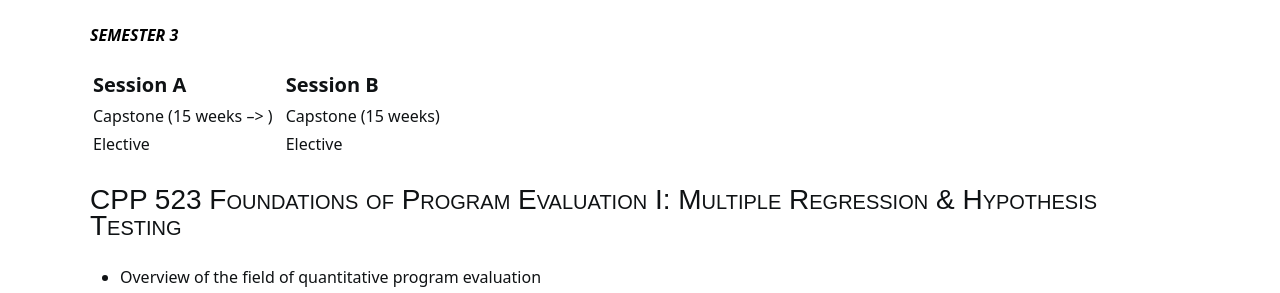
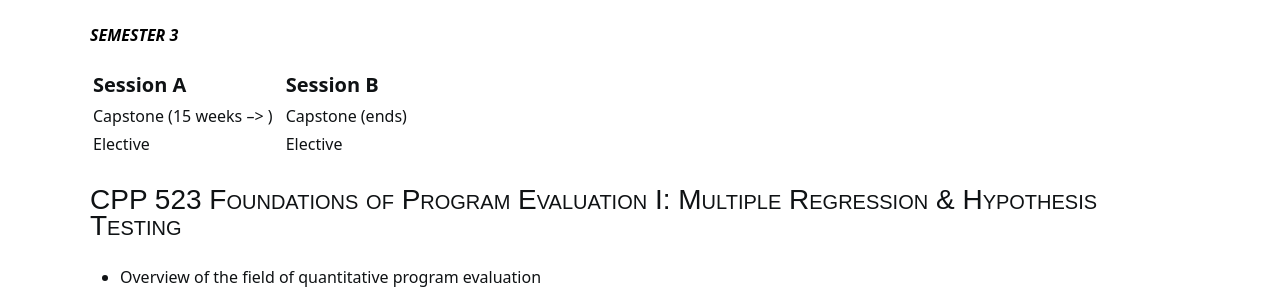
Before and after one commit to DS4PS/ms-prog-eval-data-analytics, a Jekyll site: the page built from courses.md, in a window 1280 px wide and 900 px high, scrolled down 1381 px. Shown: the part 155-448 px from the top of the window. Built offline with Jekyll 4.4.1, drawn with Linux system fonts in a browser that asks for light colours; nearby versions of some CDN libraries; a style sheet for code colours, icons or effects is not loaded.

Commit message:
Update courses.md

```diff
--- a/courses.md
+++ b/courses.md
@@ -92,7 +92,7 @@ _**SEMESTER 3**_
 
 Session A                    |    |   Session B
 -----------------------------|----|------------------------------
-Capstone (15 weeks  --> )     |    |  Capstone (15 weeks)
+Capstone (15 weeks  --> )     |    |  Capstone (ends)
 Elective      |    |  Elective
 
 
```
